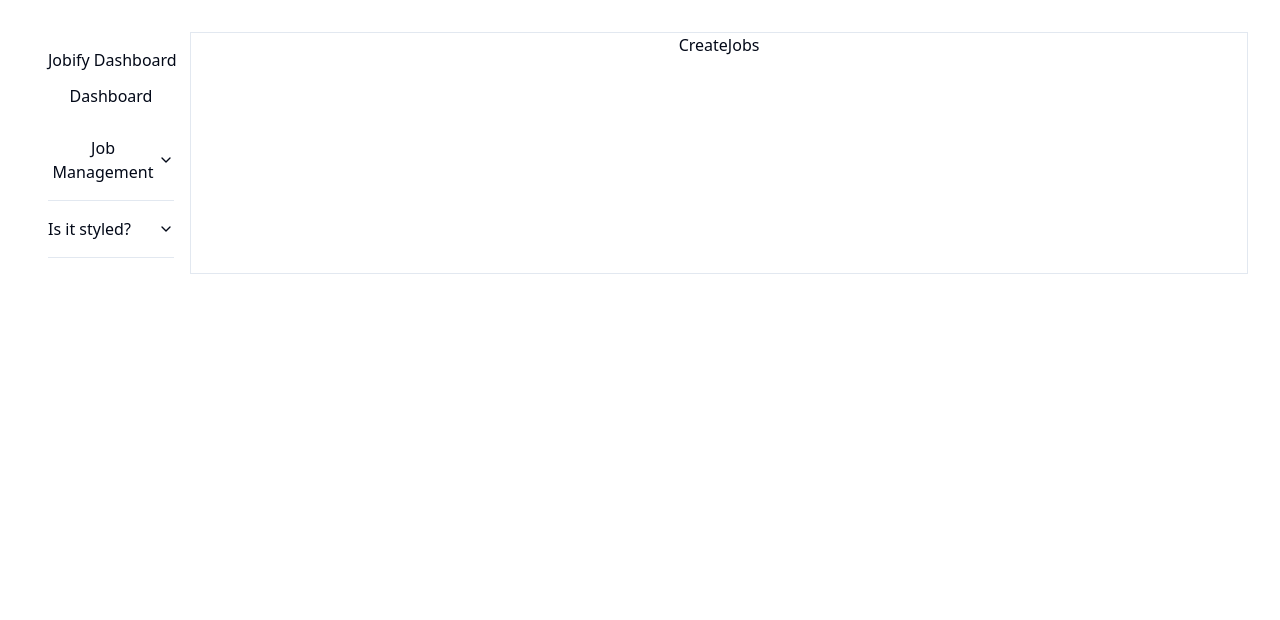
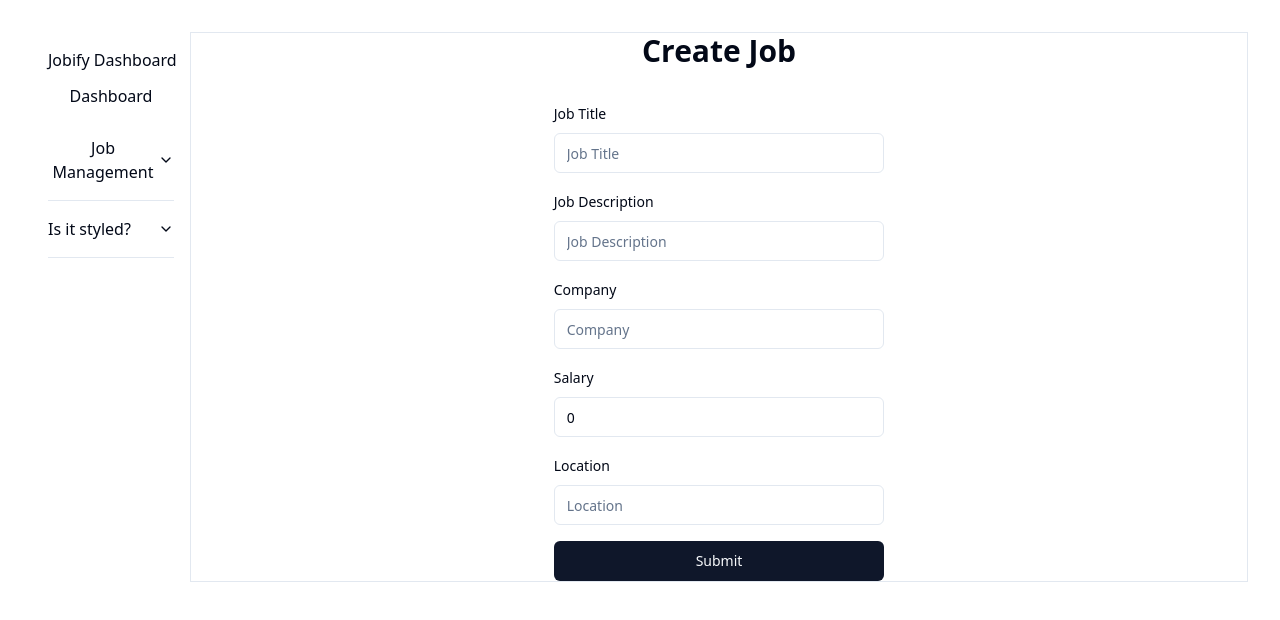
Before and after one commit to habib-N19/Jobify, a React (Vite) app: page /dashboard/job-management/add-job in a window 1280 px wide. Shown: the top 620 px of the page. Built offline with nearby package versions, Linux system fonts and the light colour scheme.

Commit message:
new job creation done

```diff
--- a/src/pages/auth/Login.tsx
+++ b/src/pages/auth/Login.tsx
@@ -1,7 +1,7 @@
-import { useForm } from "react-hook-form"
+import { FormProvider, useForm } from "react-hook-form"
 import { zodResolver } from "@hookform/resolvers/zod"
 import { z } from "zod"
-import { Form, FormControl, FormField, FormItem, FormLabel, FormMessage } from "@/components/ui/form"
+import { FormControl, FormField, FormItem, FormLabel, FormMessage } from "@/components/ui/form"
 import { Input } from "@/components/ui/input"
 import { Button } from "@/components/ui/button"
 import { useLoginMutation } from "@/redux/features/auth/authApi"
@@ -56,7 +56,7 @@ export default function Login() {
 
         <h1 className="text-xl font-semibold md:font-bold text-center md:text-2xl lg:text-3xl ">Login</h1>
         {/* got from shadcn docs ==> https://ui.shadcn.com/docs/components/form */}
-        <Form  {...loginForm}>
+        <FormProvider  {...loginForm}>
             <form onSubmit={loginForm.handleSubmit(onSubmit)} className="w-1/3 mx-auto flex flex-col text-start space-y-4">
                 <FormField
                     control={loginForm.control}
@@ -84,9 +84,9 @@ export default function Login() {
                         </FormItem>
                     )}
                 />
-                <Button type="submit">Submit</Button>
+                <Button type="submit">Login</Button>
             </form>
-        </Form>
+        </FormProvider>
 
 
 
--- a/src/pages/dashboard/jobs/CreateJob.tsx
+++ b/src/pages/dashboard/jobs/CreateJob.tsx
@@ -1,7 +1,134 @@
-import React from 'react'
+import { Button } from "@/components/ui/button";
+import { FormControl, FormField, FormItem, FormLabel, FormMessage } from "@/components/ui/form";
+import { Input } from "@/components/ui/input";
+import { useCreateJobMutation } from "@/redux/features/jobs/jobsApi";
+import { zodResolver } from "@hookform/resolvers/zod";
+import { useForm, FormProvider } from "react-hook-form";
+import { useNavigate } from "react-router-dom";
+import { toast } from "sonner";
+import { z } from "zod";
+
+// Define the Zod schema for form validation
+const createJobSchema = z.object({
+    title: z.string().min(1, "Title is required"),
+    description: z.string().min(1, "Description is required"),
+    company: z.string(),
+    salary: z.coerce.number().min(0, "Salary must be a positive number"),
+    location: z.string().min(1, "Location is required"),
+});
 
 export default function CreateJob() {
+    const navigate = useNavigate();
+    const [createJob] = useCreateJobMutation();
+
+    const createJobForm = useForm<z.infer<typeof createJobSchema>>({
+        resolver: zodResolver(createJobSchema),
+        defaultValues: {
+            title: "",
+            description: "",
+            company: "",
+            salary: 0,
+            location: "",
+        },
+    });
+
+    const onSubmit = async (values: z.infer<typeof createJobSchema>) => {
+        const toastId = toast.loading("Creating job...");
+        try {
+            const newJob = {
+                title: values.title,
+                description: values.description,
+                salary: Number(values.salary),
+                location: values.location,
+            }
+            const response = await createJob(newJob).unwrap();
+            console.log(response);
+            toast.success("Job created successfully", { id: toastId, duration: 3000 });
+            navigate("/jobs");
+        } catch (error) {
+            toast.error("Error creating job", { id: toastId, duration: 3000 });
+        }
+        console.log(values);
+    };
+
     return (
-        <div>CreateJobs</div>
-    )
+        <div className="container mx-auto space-y-8 flex flex-col items-center justify-center">
+            <h1 className="text-xl font-semibold md:font-bold text-center md:text-2xl lg:text-3xl">Create Job</h1>
+            <FormProvider {...createJobForm}>
+                <form onSubmit={createJobForm.handleSubmit(onSubmit)} className="w-1/3 mx-auto flex flex-col text-start space-y-4">
+                    <FormField
+                        control={createJobForm.control}
+                        name="title"
+                        render={({ field }) => (
+                            <FormItem>
+                                <FormLabel>Job Title</FormLabel>
+                                <FormControl>
+                                    <Input type="text" placeholder="Job Title" {...field} />
+                                </FormControl>
+                                <FormMessage />
+                            </FormItem>
+                        )}
+                    />
+                    <FormField
+                        control={createJobForm.control}
+                        name="description"
+                        render={({ field }) => (
+                            <FormItem>
+                                <FormLabel>Job Description</FormLabel>
+                                <FormControl>
+                                    <Input type="text" placeholder="Job Description" {...field} />
+                                </FormControl>
+                                <FormMessage />
+                            </FormItem>
+                        )}
+                    />
+                    <FormField
+                        control={createJobForm.control}
+                        name="company"
+                        render={({ field }) => (
+                            <FormItem>
+                                <FormLabel>Company</FormLabel>
+                                <FormControl>
+                                    <Input type="text" placeholder="Company" {...field} />
+                                </FormControl>
+                                <FormMessage />
+                            </FormItem>
+                        )}
+                    />
+                    <FormField
+                        control={createJobForm.control}
+                        name="salary"
+                        render={({ field }) => (
+                            <FormItem>
+                                <FormLabel>Salary</FormLabel>
+                                <FormControl>
+                                    <Input
+                                        type="number"
+                                        placeholder="Salary"
+                                        {...field}
+
+                                    />
+                                </FormControl>
+                                <FormMessage />
+                            </FormItem>
+                        )}
+                    />
+                    <FormField
+                        control={createJobForm.control}
+                        name="location"
+                        render={({ field }) => (
+                            <FormItem>
+                                <FormLabel>Location</FormLabel>
+                                <FormControl>
+                                    <Input type="text" placeholder="Location" {...field} />
+                                </FormControl>
+                                <FormMessage />
+                            </FormItem>
+                        )}
+                    />
+                    <Button type="submit">Submit</Button>
+                </form>
+            </FormProvider>
+        </div>
+    );
 }
--- a/src/redux/features/jobs/jobsApi.ts
+++ b/src/redux/features/jobs/jobsApi.ts
@@ -17,7 +17,7 @@ const jobsApi = baseApi.injectEndpoints({
 		}),
 		createJob: builder.mutation({
 			query: (job) => ({
-				url: `/job-management`,
+				url: `/job-management/create-job`,
 				method: "POST",
 				body: job,
 			}),
```
